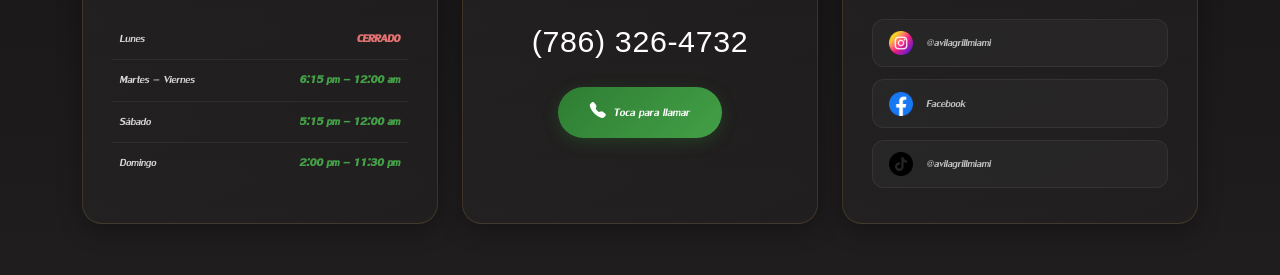
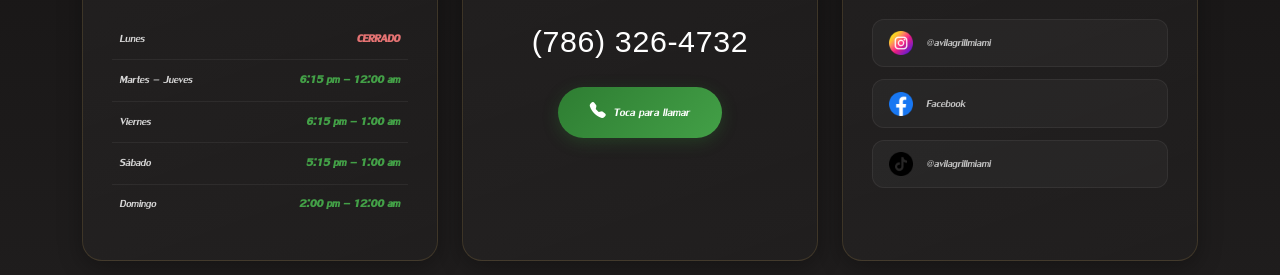
Before and after one commit to JoseR-Vargas/AvilaGrill, a website: page index.html in a window 1280 px wide. Shown: the part 3053-3328 px from the top of the page. Drawn offline with nearby package versions, Linux system fonts and the light colour scheme; a web font is replaced by a local one.

Commit message:
fix: Update restaurant hours for accuracy

```diff
--- a/index.html
+++ b/index.html
@@ -197,16 +197,20 @@
                                         <td>CERRADO</td>
                                     </tr>
                                     <tr>
-                                        <td>Martes – Viernes</td>
+                                        <td>Martes – Jueves</td>
                                         <td>6:15 pm – 12:00 am</td>
                                     </tr>
                                     <tr>
+                                        <td>Viernes</td>
+                                        <td>6:15 pm – 1:00 am</td>
+                                    </tr>
+                                    <tr>
                                         <td>Sábado</td>
-                                        <td>5:15 pm – 12:00 am</td>
+                                        <td>5:15 pm – 1:00 am</td>
                                     </tr>
                                     <tr>
                                         <td>Domingo</td>
-                                        <td>2:00 pm – 11:30 pm</td>
+                                        <td>2:00 pm – 12:00 am</td>
                                     </tr>
                                 </tbody>
                             </table>
```
